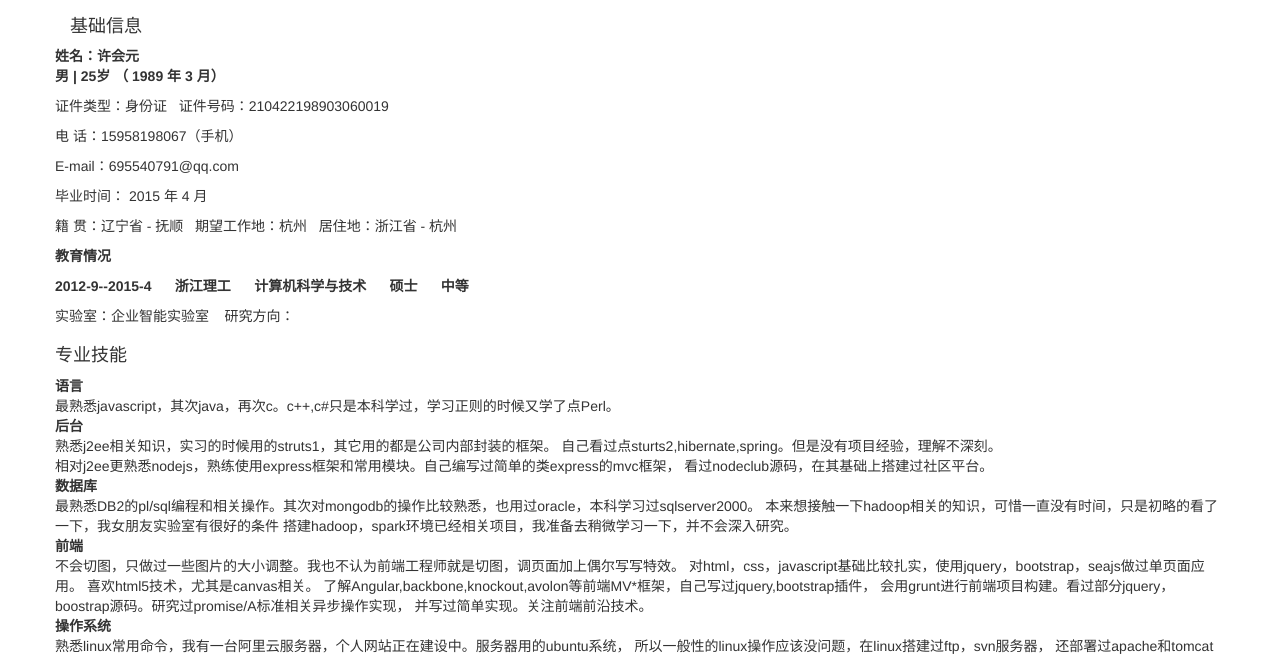
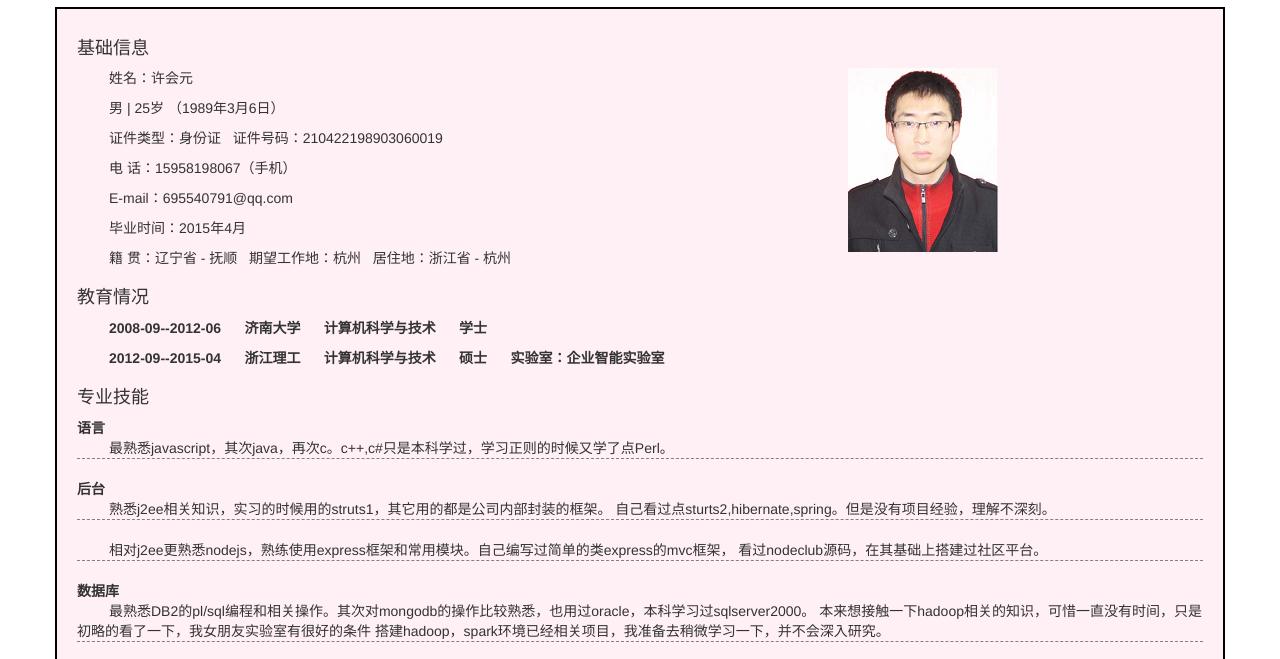
Before and after one commit to nanjixiong218/myresume, a website: page view/myresume.html in a window 1280 px wide. Shown: the part 63-722 px from the top of the page. Drawn offline with nearby package versions, Linux system fonts and the light colour scheme.

Commit message:
内容填充

```diff
--- a/public/css/base.css
+++ b/public/css/base.css
@@ -4,7 +4,25 @@
 }
 body{
     color:#000;
+    background-color: #dcdcdc;
 }
 header{
     text-align: center;
 }
+.container.main {
+    border:2px solid black;
+    padding:20px;
+    background-color: lavenderblush;
+}
+p,dd{
+    text-indent: 32px;
+}
+dl,dd{
+    margin-bottom:20px;
+}
+dd{
+    border-bottom: 1px dashed #808080;
+}
+.myHeadImage{
+
+}
--- a/view/myresume.html
+++ b/view/myresume.html
@@ -61,43 +61,45 @@
         <h1>我的简历</h1>
     </header>
 
-        <div class="container">
+        <div class="container main">
                 <div class="">
+                    <div class="row">
+                        <div class="col-lg-12">
                             <h4>基础信息</h4>
-                    <div class="row">
-                        <strong>姓名：许会元</strong>
+                        </div>
                     </div>
                     <div class="row">
-                        <p><strong class="ft-c1"> 男 | 25岁
-                            （
-                            1989
-                            年
-                            3
-                            月）</strong></p>
+                        <div class="col-lg-8">
+                            <p class="">姓名：许会元</p>
+                            <p> 男 | 25岁 （1989年3月6日） </p>
                             <p class="">证件类型：身份证 &nbsp; 证件号码：210422198903060019</p>
                             <p>电      话：15958198067（手机）</p>
                             <p>E-mail：695540791@qq.com</p>
-                        <p>毕业时间：
-                            2015
-                            年
-                            4
-                            月
-
-                        </p>
+                            <p>毕业时间：2015年4月</p>
                             <p>籍   贯：辽宁省 - 抚顺 &nbsp; 期望工作地：杭州 &nbsp; 居住地：浙江省 - 杭州</p>
                         </div>
-
-                    <div class="row">
-                        <p class="">
-                            <strong class="">教育情况</strong>
-                        </p>
-                        <p class=""><strong>2012-9--2015-4 &nbsp;&nbsp;&nbsp;&nbsp;
-                            浙江理工 &nbsp;&nbsp;&nbsp;&nbsp; 计算机科学与技术
-                            &nbsp;&nbsp;&nbsp;&nbsp; 硕士 &nbsp;&nbsp;&nbsp;&nbsp; 中等</strong>
-                        </p>
-                        <p>实验室：企业智能实验室 &nbsp;&nbsp;   研究方向：  </p>
+                        <div class="col-lg-4 myHeadImage">
+                            <img src="/public/image/myhead.png"/>
+                        </div>
                     </div>
                     <div class="row">
+                        <div class="col-lg-12">
+
+                        <h4>教育情况</h4>
+
+                        <p><strong>2008-09--2012-06 &nbsp;&nbsp;&nbsp;&nbsp;
+                            济南大学 &nbsp;&nbsp;&nbsp;&nbsp; 计算机科学与技术
+                            &nbsp;&nbsp;&nbsp;&nbsp; 学士 </strong>
+                        </p>
+                        <p><strong>2012-09--2015-04 &nbsp;&nbsp;&nbsp;&nbsp;
+                            浙江理工 &nbsp;&nbsp;&nbsp;&nbsp; 计算机科学与技术
+                            &nbsp;&nbsp;&nbsp;&nbsp; 硕士 &nbsp;&nbsp;&nbsp;&nbsp;
+                            实验室：企业智能实验室 </strong>
+                        </p>
+                        </div>
+                    </div>
+                    <div class="row">
+                        <div class="col-lg-12">
                         <h4>专业技能</h4>
                         <dl>
                             <dt>语言</dt>
@@ -154,8 +156,11 @@
                             </dd>
                          </dl>
                     </div>
+                    </div>
                     <div class="row">
+                        <div class="col-lg-12">
                         <h4>项目经验</h4>
+
                         <dl>
                             <dt>实习项目</dt>
                             <dd>
@@ -170,7 +175,6 @@
                         </dl>
                         <dl>
                             <dt>个人项目</dt>
-
                                 <dd>
                                     <h4>一个实现图片碎裂重组的jquery插件</h4>
                                     我要实现的是把任意dom模块应用我的插件后都能够碎裂重组，
@@ -233,10 +237,39 @@
                                     不好意思拿出来看，还有一个就是为了参加比赛的2048项目。以后恐怕都会转到github上，对csdn还是有些失望。
                                 </dd>
                         </dl>
+
+                    </div>
                     </div>
 					<div class="row">
+                        <div class="col-lg-12">
+				        	<h4>未来准备学习的技术 </h4>
                             <p>
-                             个人总结：说实话，高中毕业选择专业之所以选择计算机是因为我喜欢电脑游戏，
+                                首先要巩固已有知识，温故知新很重要。前端方面我想要主要想深入学习
+                                html5相关开发，学习一下hybrid技术，转向移动web的方向，貌似还有个native.js的解决方案。
+                                webComponent也很感兴趣，那种标签化制定很可能值未来的方向；
+                                前端的分层和模块，还是专注于seajs，然后再angular，backbone，knoucout，embber,avolon中
+                                选一个仔细学习下，目前暂定angular。后端java相关知识要系统的巩固下，nodejs也会坚持学下去，
+                                会思考一下如何使用nodejs实现
+                                一种较好的前后端分离模型。还会关注大数据方面的内容，我感觉未来很长的一段时间会是大数据和
+                                移动互联的天下。
+                            </p>
+                            <p>
+                                虽然我目前眼界还不够，信息量也很欠缺，但是喜欢思考一下行业发展方向，技术走向。
+                                就全当幻想吧。我认为未来的信息化技术最重要的是大数据，移动互联，人工智能，虚拟现实，可穿戴设备
+                                这几块，然后随着这几项技术的发展，手机恐怕会被可穿戴智能设备淘汰。再向后发展，信息技术会与生物，
+                                物理结合形成生物科技时代，即便以我匮乏的想象力，这也不难想象，当可穿戴设备足够智能，足够小，又能够
+                                无伤，安全的装入人体，甚至和人体各项器官交互的时候，人类必然进入生物科技时代。
+                                oculus的出现让我很兴奋，是出于一个游戏玩家的角度。但是从技术的角度，虚拟现实对未来的影响将是不可估量的，
+                                一旦虚拟现实和生物科技同时发展起来，黑客帝国中的剧情没准真会的出现！
+                            </p>
+                        </div>
+                    </div>
+
+                    <div class="row">
+                        <div class="col-lg-12">
+                            <h4>个人总结：</h4>
+                         <p>
+                             说实话，高中毕业选择专业之所以选择计算机是因为我喜欢电脑游戏，
                              所以真正学习计算机技术后，发现和我想的相去甚远。所以本科阶段对编程和计算机专业知识并不感兴趣，
                              是在游戏中度过的。真正对计算机感兴趣是差不多进入研二开始，也就是最近一年多的时间，
                              从我开始给女朋友的写的第一个java程序，到自学前端各项技术，对编程的兴趣逐渐的浓厚了起来。
@@ -272,6 +305,7 @@
                          </div>
                     </div>
                 </div>
+        </div>
 
     <footer>
 
```
Also changed, not shown: public/image/myhead.jpg (added), public/image/myhead.png (added). Lines whose indentation alone changed are shown as unchanged.
